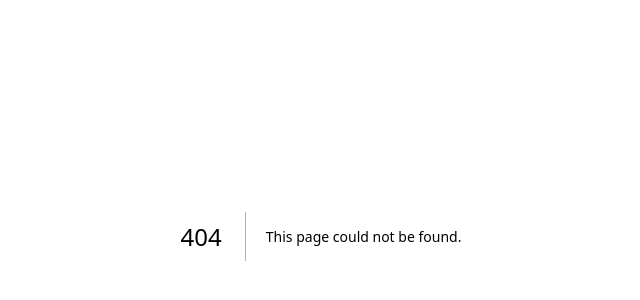
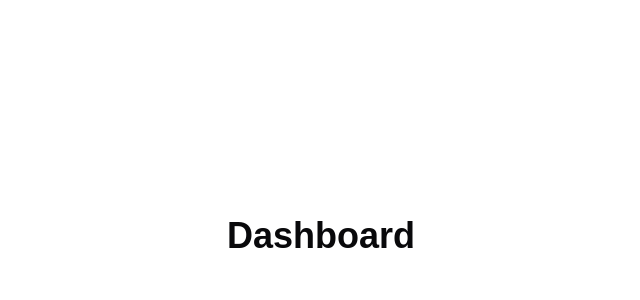
Before and after one commit to zaplink/HallEase-New, a Next.js app: page /dashboard in a window 1280 px wide. Before the commit this address had no page. Shown: the part 164-464 px from the top of the page, without its empty margins (319-959 px from the left). Built offline with nearby package versions, Linux system fonts and the light colour scheme.

Commit message:
chore: add empty dashboard page

```diff
--- /dev/null
+++ b/src/app/dashboard/page.tsx
@@ -0,0 +1,7 @@
+export default function Dashboard() {
+	return (
+		<div className='flex items-center justify-center h-screen'>
+			<h1 className='text-4xl font-bold'>Dashboard</h1>
+		</div>
+	);
+}
```
